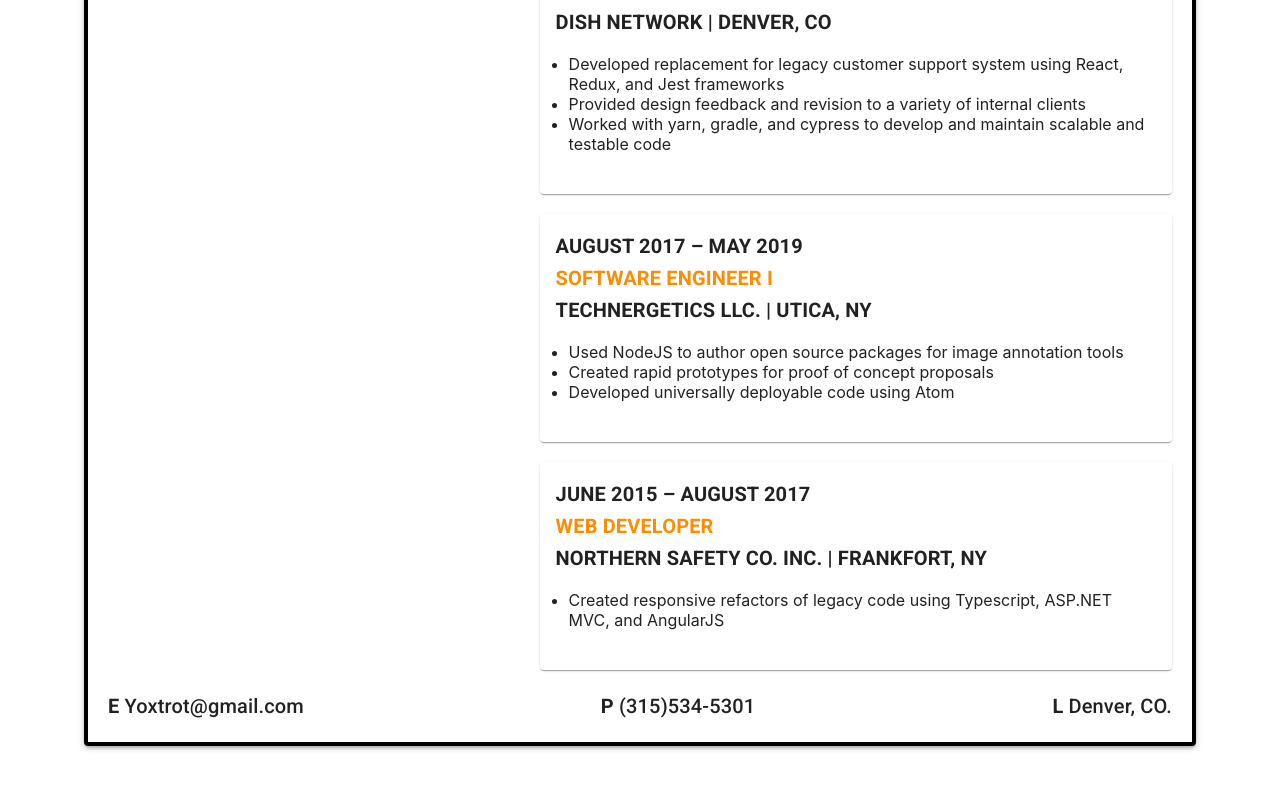
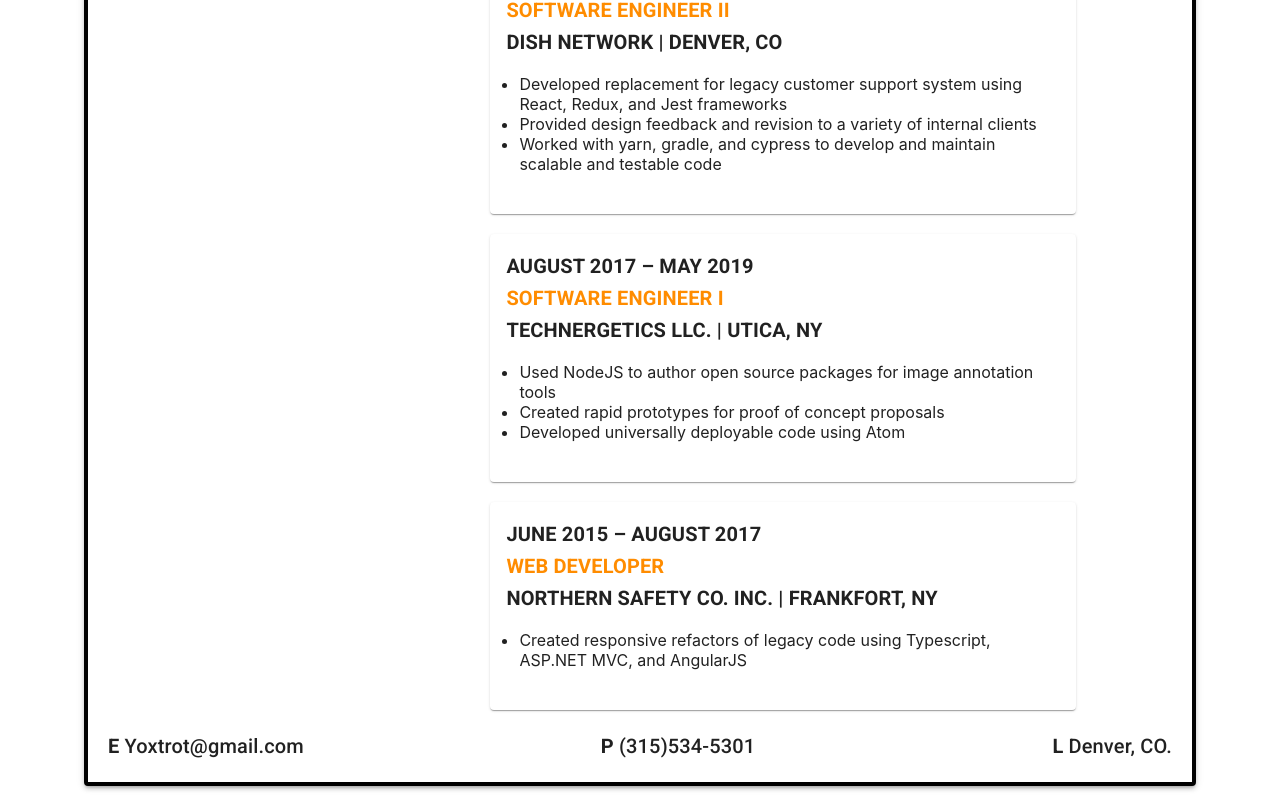
Before and after one commit to yoxtrot/resume, a React (Create React App) app: page / in a window 1280 px wide. Shown: the part 1175-1981 px from the top of the page. Before the commit the page ends 1941 px from the top, so only its background shows below. Built offline with nearby package versions, Linux system fonts and the light colour scheme.

Commit message:
all the things

```diff
--- a/src/App.js
+++ b/src/App.js
@@ -152,6 +152,7 @@
   display: flex;
   justify-content: space-between;
   margin-top: 20px;
+  flex-wrap: wrap;
 `
 
 const ColumnItem = styled.div`
@@ -177,19 +178,24 @@
 const LeftCol = styled.div`
   display: flex;
   flex-direction: column;
-  width: 40%;
+  @media only screen and (min-width: 600px) {
+    width: 35%;
+  }
   align-items: flex-start;
 `
 const RightCol = styled.div`
   display: flex;
   flex-direction: column;
-  width: 60%;
+  @media only screen and (min-width: 600px) {
+    width: 55%;
+  }
   align-items: flex-start;
 `
 
 const BodyContainer = styled.div`
   display: flex;
   gap: 10px;
+  flex-wrap: wrap;
 `
 
 const HeaderSection = styled.div`
```
